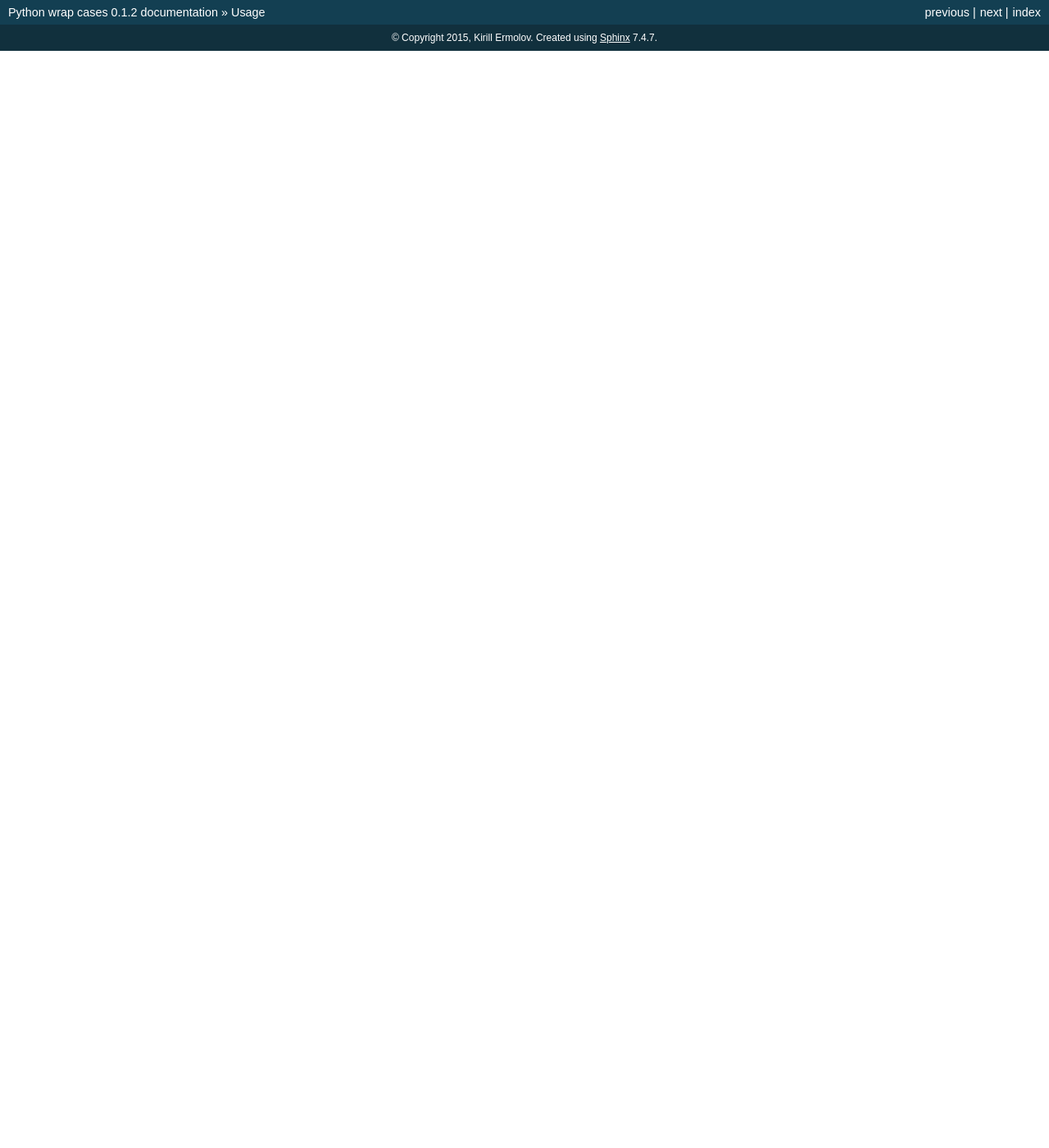
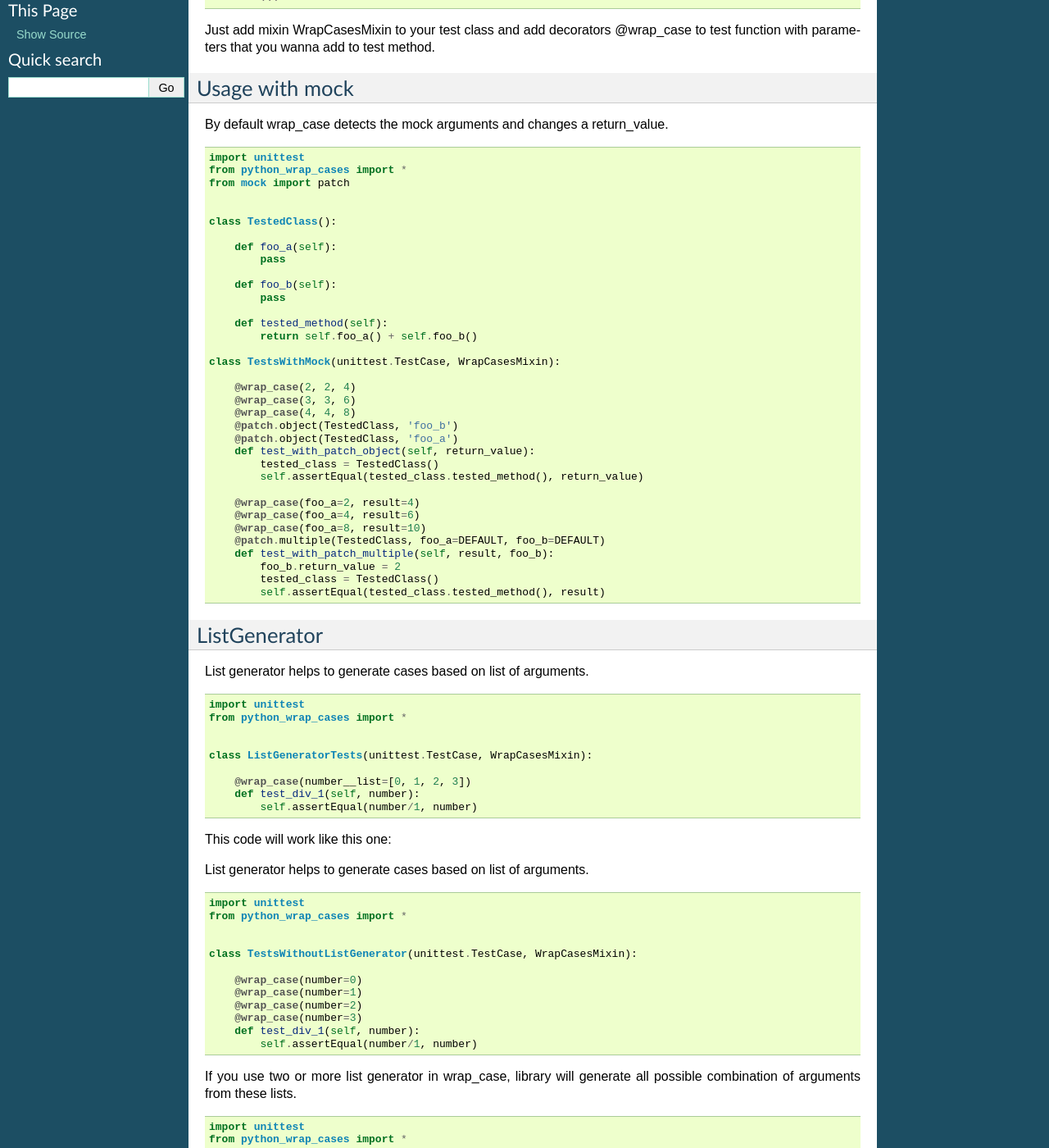
Before and after one commit to erm0l0v/python_wrap_cases, a Sphinx documentation site: the page built from docs/usage.rst, in a window 1280 px wide and 1400 px high, scrolled down 270 px. Shown: the whole window at 82% size. Built offline with Sphinx 7.4.7, drawn with Linux system fonts in a browser that asks for light colours; before the commit the page ends 900 px from its top, so only the background shows below that; some of the changed text lies outside the part shown.

Commit message:
add some doc

```diff
--- a/docs/usage.rst
+++ b/docs/usage.rst
@@ -2,6 +2,199 @@
 Usage
 ========
 
-To use Python wrap cases in a project::
+To use Python wrap cases in a project
 
-    import python_wrap_cases
+.. code:: python
+
+    from unittest import TestCase
+    from python_wrap_cases import *
+
+    class SomeTest(TestCase, WrapCasesMixin):
+
+        @wrap_case('value1_a', 'value2_a')
+        @wrap_case('value1_b', 'value2_b')
+        def test_with_params(self, param1, param2)
+            ...
+
+::
+
+Just add mixin WrapCasesMixin to your test class and add decorators @wrap_case to test function with parameters that you wanna add to test method.
+
+
+Usage with mock
+---------------
+
+By default wrap_case detects the mock arguments and changes a return_value.
+
+.. code:: python
+
+    import unittest
+    from python_wrap_cases import *
+    from mock import patch
+
+
+    class TestedClass():
+
+        def foo_a(self):
+            pass
+
+        def foo_b(self):
+            pass
+
+        def tested_method(self):
+            return self.foo_a() + self.foo_b()
+
+    class TestsWithMock(unittest.TestCase, WrapCasesMixin):
+
+        @wrap_case(2, 2, 4)
+        @wrap_case(3, 3, 6)
+        @wrap_case(4, 4, 8)
+        @patch.object(TestedClass, 'foo_b')
+        @patch.object(TestedClass, 'foo_a')
+        def test_with_patch_object(self, return_value):
+            tested_class = TestedClass()
+            self.assertEqual(tested_class.tested_method(), return_value)
+
+        @wrap_case(foo_a=2, result=4)
+        @wrap_case(foo_a=4, result=6)
+        @wrap_case(foo_a=8, result=10)
+        @patch.multiple(TestedClass, foo_a=DEFAULT, foo_b=DEFAULT)
+        def test_with_patch_multiple(self, result, foo_b):
+            foo_b.return_value = 2
+            tested_class = TestedClass()
+            self.assertEqual(tested_class.tested_method(), result)
+
+::
+
+ListGenerator
+-------------
+
+List generator helps to generate cases based on list of arguments.
+
+.. code:: python
+
+    import unittest
+    from python_wrap_cases import *
+
+
+    class ListGeneratorTests(unittest.TestCase, WrapCasesMixin):
+
+        @wrap_case(number__list=[0, 1, 2, 3])
+        def test_div_1(self, number):
+            self.assertEqual(number/1, number)
+
+::
+
+This code will work like this one:
+
+List generator helps to generate cases based on list of arguments.
+
+.. code:: python
+
+    import unittest
+    from python_wrap_cases import *
+
+
+    class TestsWithoutListGenerator(unittest.TestCase, WrapCasesMixin):
+
+        @wrap_case(number=0)
+        @wrap_case(number=1)
+        @wrap_case(number=2)
+        @wrap_case(number=3)
+        def test_div_1(self, number):
+            self.assertEqual(number/1, number)
+
+::
+
+If you use two or more list generator in wrap_case, library will generate all possible combination of arguments from these lists.
+
+.. code:: python
+
+    import unittest
+    from python_wrap_cases import *
+
+
+    class TestWithTwoListGenerators(unittest.TestCase, WrapCasesMixin):
+
+        @wrap_case(a__list=[1, 2], b__list=[0, 1])
+        def test_gte(self, a, b):
+            self.assertTrue(a >= b)
+
+::
+
+it's equal to:
+
+.. code:: python
+
+    import unittest
+    from python_wrap_cases import *
+
+
+    class TestWithoutListGenerators(unittest.TestCase, WrapCasesMixin):
+
+        @wrap_case(a=1, b=0)
+        @wrap_case(a=1, b=1)
+        @wrap_case(a=2, b=0)
+        @wrap_case(a=2, b=1)
+        def test_gte(self, a, b):
+            self.assertTrue(a >= b)
+
+::
+
+
+SyncListGenerator
+-----------------
+
+The same as ListGenerator but instead of generate all possible argument combination it generate cases successively.
+
+.. code:: python
+
+    import unittest
+    from python_wrap_cases import *
+
+
+    class TestWithSyncListGenerator(unittest.TestCase, WrapCasesMixin):
+
+        @wrap_case(number__sync_list=[0, 1, 2, 3], result__sync_list=[1, 2, 3, 4])
+        def test_add_1(self, number, result):
+            self.assertEqual(number + 1, result)
+
+::
+
+it's equal to:
+
+.. code:: python
+
+    import unittest
+    from python_wrap_cases import *
+
+
+    class TestWithoutSyncListGenerator(unittest.TestCase, WrapCasesMixin):
+
+        @wrap_case(number=0, result=1)
+        @wrap_case(number=1, result=2)
+        @wrap_case(number=2, result=3)
+        @wrap_case(number=3, result=4)
+        def test_add_1(self, number, result):
+            self.assertEqual(number + 1, result)
+
+::
+
+CustomGenerator
+---------------
+
+If you need more flexible generator you may use CustomGenerator
+
+.. code:: python
+
+    import unittest
+    from python_wrap_cases import *
+
+
+    class CustomGenerators(unittest.TestCase, WrapCasesMixin):
+
+        @wrap_case(number__list=[0, 1, 2, 3], result__custom=lambda number, result: number + 1)
+        def test_add_1(self, number, result):
+            self.assertEqual(number + 1, result)
+
+::
```
